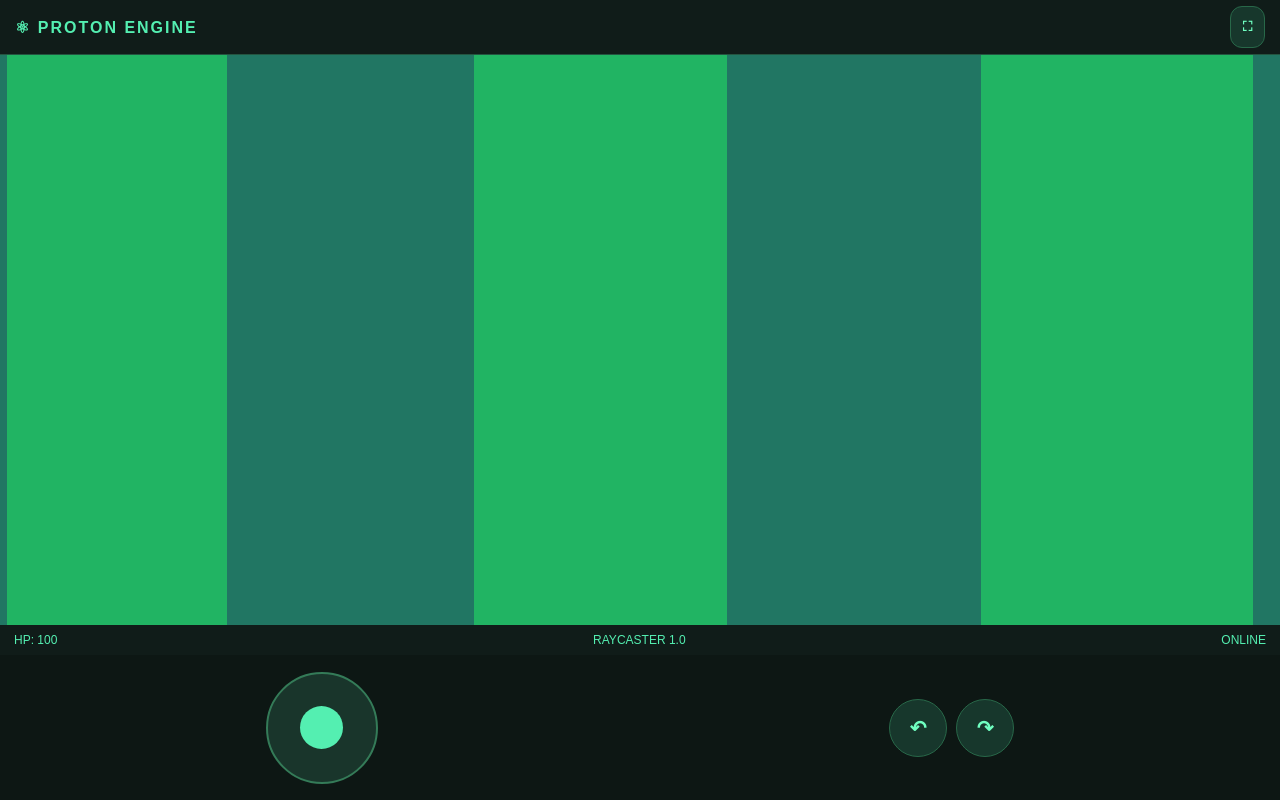
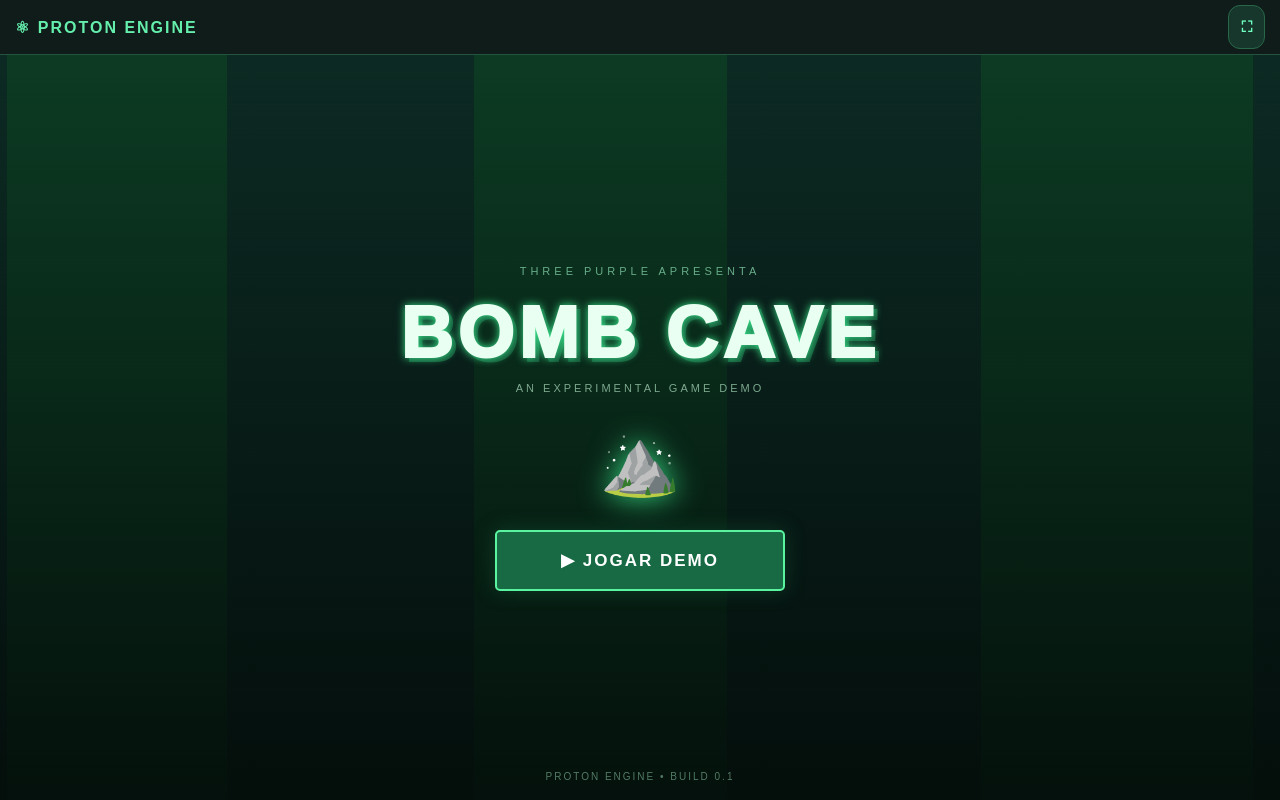
Before and after one commit to threepurple/proton_engine, a plain HTML site: page index.html in a window 1280 px wide. Drawn offline with Linux system fonts and the light colour scheme.

Commit message:
Atualizar o index.html

```diff
--- a/index.html
+++ b/index.html
@@ -5,8 +5,7 @@
 <meta charset="UTF-8">
 <meta name="viewport" content="width=device-width, initial-scale=1, maximum-scale=1, user-scalable=no">
 <meta name="theme-color" content="#08110f">
-
-<title>Próton Engine</title>
+<title>Bomb Cave</title>
 <link rel="manifest" href="./manifest.json">
 
 <style>
@@ -15,7 +14,7 @@
 body{
  margin:0;
  background:#08110f;
- color:#54efb1;
+ color:#65efad;
  font-family:Arial,sans-serif;
  overflow:hidden;
  touch-action:none;
@@ -31,10 +30,7 @@ header{
  border-bottom:1px solid #245440;
 }
 
-.logo{
- font-weight:bold;
- letter-spacing:2px;
-}
+.logo{font-weight:bold;letter-spacing:2px}
 
 button{
  background:#17372c;
@@ -49,6 +45,7 @@ main{
  height:calc(100dvh - 55px);
  display:flex;
  flex-direction:column;
+ position:relative;
 }
 
 #game{
@@ -60,7 +57,7 @@ main{
 }
 
 .hud{
- display:flex;
+ display:none;
  justify-content:space-between;
  padding:8px 14px;
  background:#101c19;
@@ -68,9 +65,9 @@ main{
 }
 
 .controls{
+ display:none;
  height:145px;
  background:#0d1714;
- display:flex;
  justify-content:space-around;
  align-items:center;
  padding:10px;
@@ -97,17 +94,94 @@ main{
  pointer-events:none;
 }
 
-.look{
- display:flex;
- gap:9px;
- align-items:center;
-}
-
+.look{display:flex;gap:9px}
 .action{
  width:58px;
  height:58px;
  border-radius:50%;
  font-size:20px;
+}
+
+/* MENU */
+
+#menu{
+ position:absolute;
+ inset:0;
+ z-index:5;
+ background:
+ linear-gradient(180deg,rgba(4,12,10,.72),rgba(3,10,8,.96)),
+ repeating-linear-gradient(
+  0deg,
+  transparent 0px,
+  transparent 3px,
+  rgba(100,255,170,.035) 4px
+ );
+ display:flex;
+ flex-direction:column;
+ justify-content:center;
+ align-items:center;
+ padding:25px;
+ text-align:center;
+}
+
+.studio{
+ color:#68ad8a;
+ font-size:11px;
+ letter-spacing:4px;
+ margin-bottom:15px;
+}
+
+.title{
+ color:#e9fff1;
+ font-size:clamp(42px,12vw,72px);
+ font-weight:1000;
+ letter-spacing:5px;
+ text-shadow:
+  0 0 8px #39e78c,
+  4px 4px 0 #155538;
+}
+
+.subtitle{
+ color:#7da98f;
+ font-size:11px;
+ letter-spacing:3px;
+ margin-top:8px;
+}
+
+.cave{
+ font-size:65px;
+ margin:30px 0;
+ filter:drop-shadow(0 0 15px #36d982);
+}
+
+#play{
+ width:85%;
+ max-width:290px;
+ padding:18px;
+ background:#176a43;
+ color:#ffffff;
+ border:2px solid #5af4a1;
+ border-radius:5px;
+ font-size:17px;
+ letter-spacing:2px;
+ box-shadow:0 0 20px #176a4366;
+}
+
+#play:active{
+ background:#269c61;
+ transform:scale(.97);
+}
+
+.version{
+ position:absolute;
+ bottom:18px;
+ color:#527b65;
+ font-size:10px;
+ letter-spacing:2px;
+}
+
+#full{
+ font-size:15px;
 }
 </style>
 </head>
@@ -123,13 +197,13 @@ main{
 
  <canvas id="game"></canvas>
 
- <div class="hud">
+ <div class="hud" id="hud">
   <span>HP: 100</span>
-  <span>RAYCASTER 1.0</span>
-  <span>ONLINE</span>
+  <span>BOMB CAVE DEMO</span>
+  <span>LEVEL 01</span>
  </div>
 
- <div class="controls">
+ <div class="controls" id="controls">
   <div id="stick">
    <div id="knob"></div>
   </div>
@@ -137,6 +211,24 @@ main{
   <div class="look">
    <button class="action" id="left">↶</button>
    <button class="action" id="right">↷</button>
+  </div>
+ </div>
+
+ <div id="menu">
+  <div class="studio">THREE PURPLE APRESENTA</div>
+
+  <div class="title">BOMB CAVE</div>
+
+  <div class="subtitle">
+   AN EXPERIMENTAL GAME DEMO
+  </div>
+
+  <div class="cave">⛰️</div>
+
+  <button id="play">▶ JOGAR DEMO</button>
+
+  <div class="version">
+   PROTON ENGINE • BUILD 0.1
   </div>
  </div>
 
@@ -162,6 +254,7 @@ const map=[
 let px=2.5;
 let py=2.5;
 let angle=0;
+let gameStarted=false;
 
 const FOV=Math.PI/3;
 
@@ -183,24 +276,22 @@ function wall(x,y){
  const mx=Math.floor(x);
  const my=Math.floor(y);
 
- return !map[my] || map[my][mx]!=="." ;
+ return !map[my] || map[my][mx]!==".";
 }
 
 function render(){
+
  const w=canvas.width;
  const h=canvas.height;
 
  if(!w||!h)return;
 
- // CÉU
  ctx.fillStyle="#182b3b";
  ctx.fillRect(0,0,w,h/2);
 
- // CHÃO
  ctx.fillStyle="#403b32";
  ctx.fillRect(0,h/2,w,h/2);
 
- // RAYCASTING
  for(let x=0;x<w;x++){
 
   const ray=angle-FOV/2+(x/w)*FOV;
@@ -255,8 +346,9 @@ function render(){
  }
 }
 
-// MOVIMENTO
 function update(){
+
+ if(gameStarted){
 
   const speed=0.045;
 
@@ -270,15 +362,26 @@ function update(){
 
   if(!wall(nx,py))px=nx;
   if(!wall(px,ny))py=ny;
+ }
 
  render();
-
  requestAnimationFrame(update);
 }
 
 requestAnimationFrame(update);
 
+// INICIAR DEMO
+
+document.getElementById("play").onclick=()=>{
+ gameStarted=true;
+
+ document.getElementById("menu").style.display="none";
+ document.getElementById("hud").style.display="flex";
+ document.getElementById("controls").style.display="flex";
+};
+
 // JOYSTICK
+
 const stick=document.getElementById("stick");
 const knob=document.getElementById("knob");
 
@@ -299,8 +402,7 @@ function joystick(e){
   dy=dy/len*max;
  }
 
- knob.style.transform=
-  `translate(${dx}px,${dy}px)`;
+ knob.style.transform=`translate(${dx}px,${dy}px)`;
 
  moveX=dx/max;
  moveY=-dy/max;
@@ -317,11 +419,9 @@ stick.addEventListener("pointermove",e=>{
 });
 
 function release(){
-
  active=false;
  moveX=0;
  moveY=0;
-
  knob.style.transform="translate(0,0)";
 }
 
@@ -329,6 +429,7 @@ stick.addEventListener("pointerup",release);
 stick.addEventListener("pointercancel",release);
 
 // ROTAÇÃO
+
 document.getElementById("left").onpointerdown=()=>{
  angle-=0.18;
 };
@@ -338,8 +439,8 @@ document.getElementById("right").onpointerdown=()=>{
 };
 
 // TELA CHEIA
+
 document.getElementById("full").onclick=async()=>{
-
  try{
   if(!document.fullscreenElement){
    await document.documentElement.requestFullscreen();
@@ -347,13 +448,12 @@ document.getElementById("full").onclick=async()=>{
    await document.exitFullscreen();
   }
  }catch(e){
-  console.log("Fullscreen indisponível:",e);
+  console.log("Fullscreen indisponível",e);
  }
 };
 
 </script>
 
-<!-- SERVICE WORKER -->
 <script>
 if("serviceWorker" in navigator){
  window.addEventListener("load",()=>{
```
Lines whose indentation alone changed are shown as unchanged.
